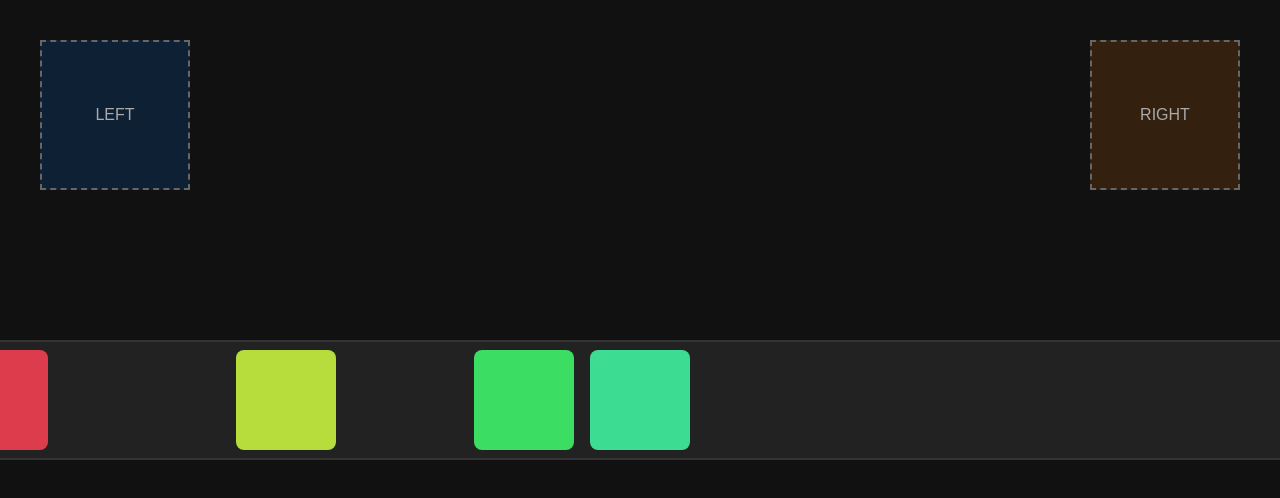
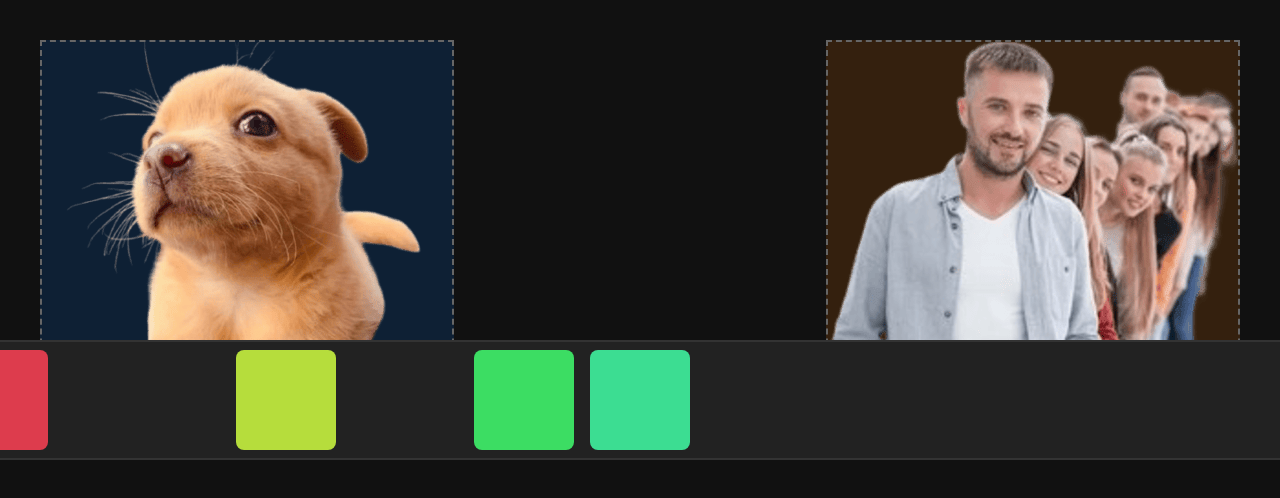
Before and after one commit to yuan-miranda/crystel, a website: page public/8th_Monthsary/index.html in a window 1280 px wide. Drawn offline with Linux system fonts and the light colour scheme.

Commit message:
Refactor code structure for improved readability and maintainability

```diff
--- a/public/8th_Monthsary/index.html
+++ b/public/8th_Monthsary/index.html
@@ -10,8 +10,12 @@
 
 <body>
     <div id="game">
-        <div id="zone-left" class="zone">LEFT</div>
-        <div id="zone-right" class="zone">RIGHT</div>
+        <div id="zone-left" class="zone">
+            <img src="media/506358741_1239544644445489_6367632020110462198_n-removebg-preview.png" alt="">
+        </div>
+        <div id="zone-right" class="zone">
+            <img src="media/handsome-guy-standing-front-group-260nw-1697172484-removebg-preview.png" alt="">
+        </div>
         <div id="conveyor-wrapper">
             <div id="conveyor"></div>
         </div>
--- a/public/8th_Monthsary/styles.css
+++ b/public/8th_Monthsary/styles.css
@@ -56,8 +56,8 @@ body {
 
 .zone {
     position: absolute;
-    width: 150px;
-    height: 150px;
+    /* width: 150px;
+    height: 150px; */
     top: 40px;
     border: 2px dashed #666;
     display: flex;
```
Also changed, not shown: public/8th_Monthsary/media/506358741_1239544644445489_6367632020110462198_n-removebg-preview.png (added), public/8th_Monthsary/media/handsome-guy-standing-front-group-260nw-1697172484-removebg-preview.png (added).
